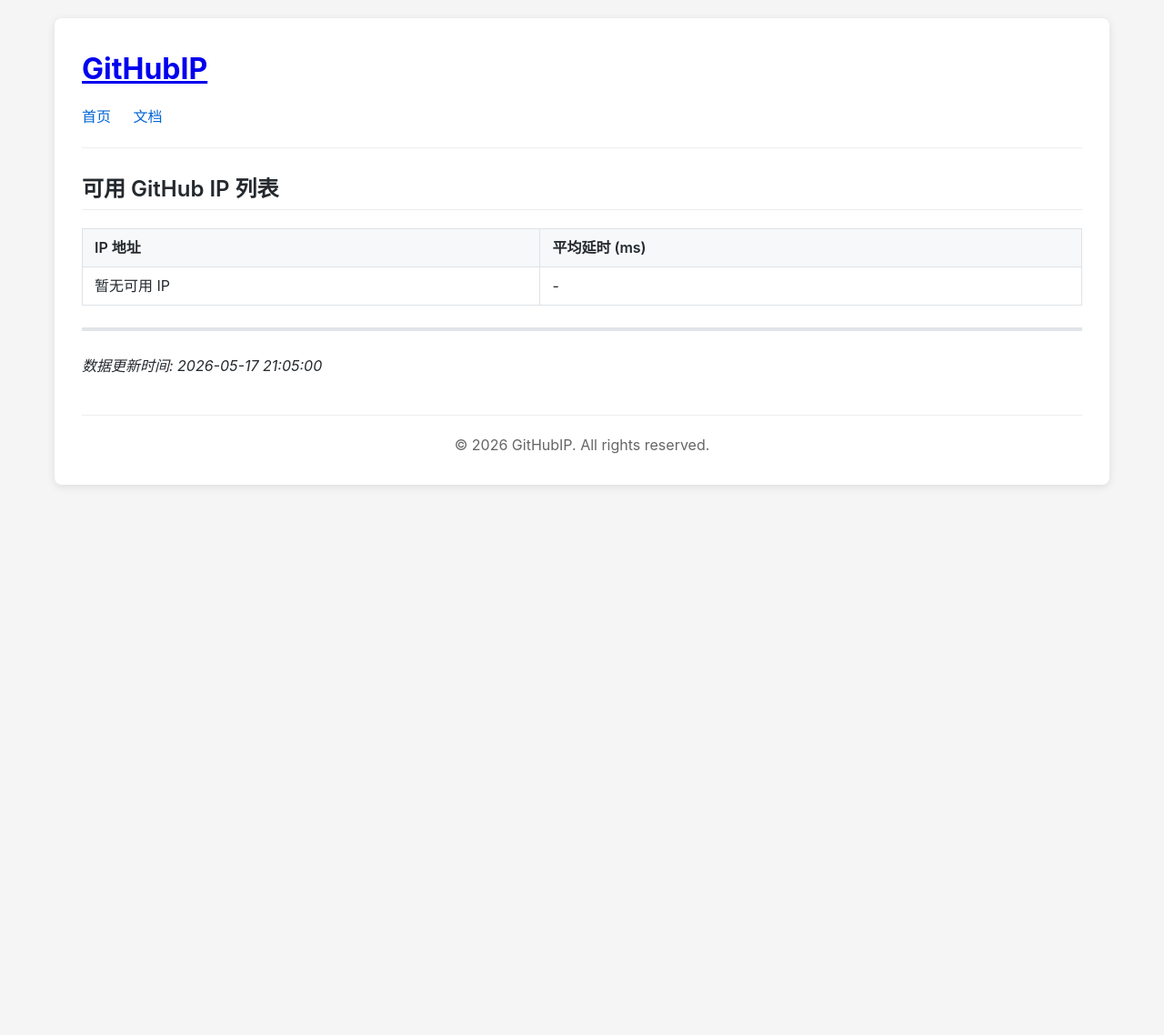
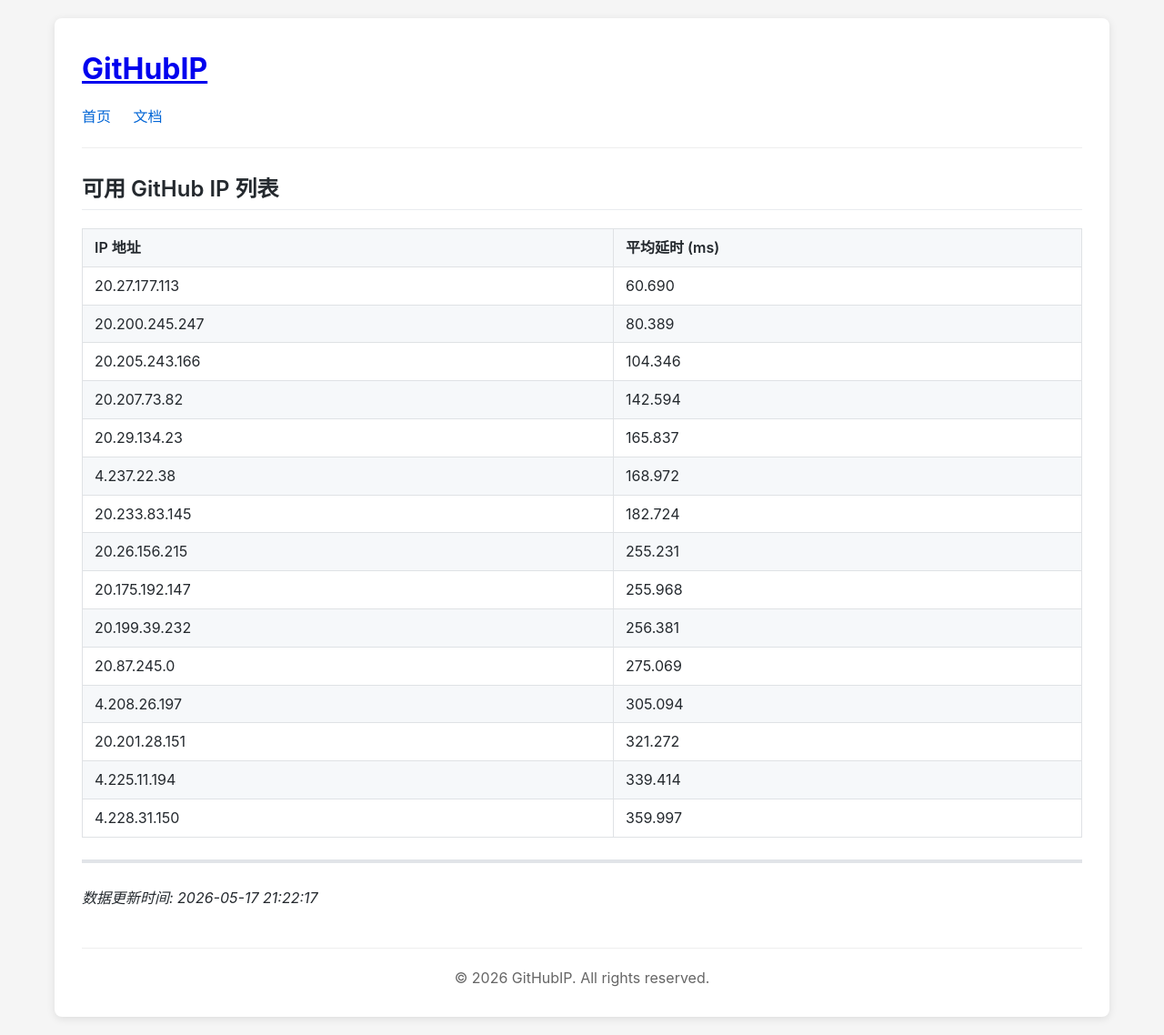
Before and after one commit to scfhao/GitHubIP, a Jekyll site: the page built from index.md, in a window 1280 px wide. Shown: the whole page at 91% size. Built offline with Jekyll 4.4.1, drawn with Linux system fonts in a browser that asks for light colours; before the commit the page ends 900 px from its top, so only the background shows below that.

Commit message:
自动脚本执行 - 2026-05-17 21:22:17

```diff
--- a/index.md
+++ b/index.md
@@ -1,15 +1,29 @@
 ---
 layout: home
 title: GitHub IP 列表
-date: 2026-05-17 21:05:00
+date: 2026-05-17 21:22:17
 ---
 
 ## 可用 GitHub IP 列表
 
 | IP 地址 | 平均延时 (ms) |
 |---------|--------------|
-| 暂无可用 IP | - |
+| 20.27.177.113 | 60.690 |
+| 20.200.245.247 | 80.389 |
+| 20.205.243.166 | 104.346 |
+| 20.207.73.82 | 142.594 |
+| 20.29.134.23 | 165.837 |
+| 4.237.22.38 | 168.972 |
+| 20.233.83.145 | 182.724 |
+| 20.26.156.215 | 255.231 |
+| 20.175.192.147 | 255.968 |
+| 20.199.39.232 | 256.381 |
+| 20.87.245.0 | 275.069 |
+| 4.208.26.197 | 305.094 |
+| 20.201.28.151 | 321.272 |
+| 4.225.11.194 | 339.414 |
+| 4.228.31.150 | 359.997 |
 
 ---
 
-*数据更新时间: 2026-05-17 21:05:00*
+*数据更新时间: 2026-05-17 21:22:17*
```
